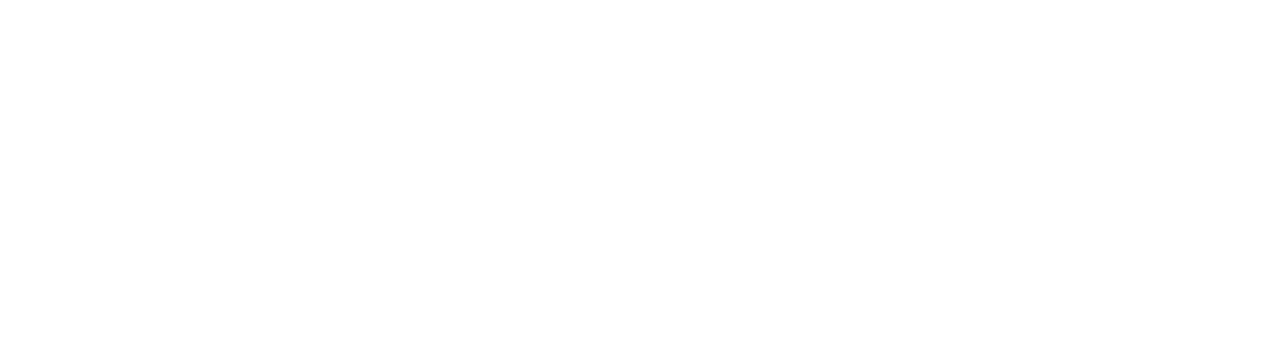
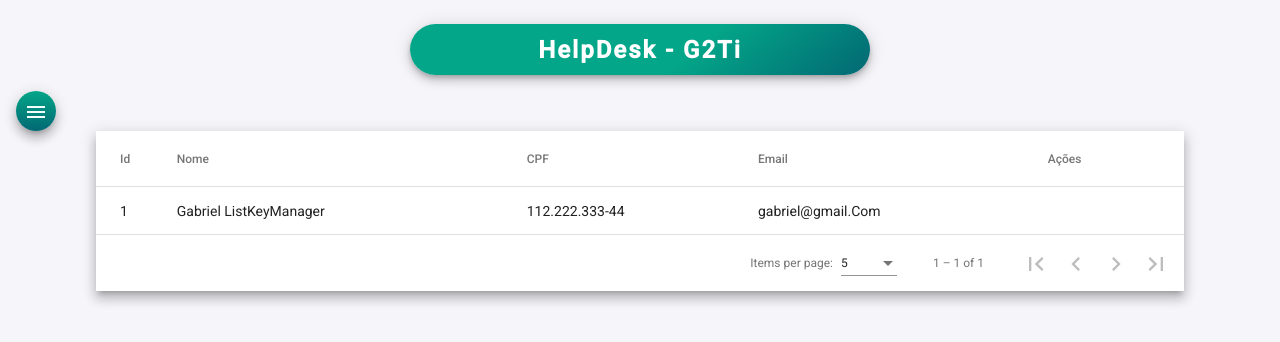
Before and after one commit to GabrielAnony/helpdesk-frontend, an Angular app: page /tecnicos in a window 1280 px wide. Before the commit this address led to /. Shown: the top 342 px of the page. Built offline with nearby package versions, Linux system fonts and the light colour scheme.

Commit message:
table tecnicos

```diff
--- a/src/app/app-routing.module.ts
+++ b/src/app/app-routing.module.ts
@@ -1,3 +1,4 @@
+import { TecnicoListComponent } from "./components/tecnico/tecnico-list/tecnico-list.component";
 import { HomeComponent } from "./components/home/home.component";
 import { NavComponent } from "./components/nav/nav.component";
 import { NgModule } from "@angular/core";
@@ -7,7 +8,10 @@
   {
     path: "",
     component: NavComponent,
-    children: [{ path: "home", component: HomeComponent }],
+    children: [
+      { path: "home", component: HomeComponent },
+      { path: "tecnicos", component: TecnicoListComponent },
+    ],
   },
 ];
 
--- a/src/app/app.module.ts
+++ b/src/app/app.module.ts
@@ -29,9 +29,10 @@
 import { NavComponent } from "./components/nav/nav.component";
 import { HomeComponent } from './components/home/home.component';
 import { HeaderComponent } from './components/header/header.component';
+import { TecnicoListComponent } from './components/tecnico/tecnico-list/tecnico-list.component';
 
 @NgModule({
-  declarations: [AppComponent, NavComponent, HomeComponent, HeaderComponent],
+  declarations: [AppComponent, NavComponent, HomeComponent, HeaderComponent, TecnicoListComponent],
   imports: [
     BrowserModule,
     AppRoutingModule,
--- a/src/app/components/header/header.component.css
+++ b/src/app/components/header/header.component.css
@@ -8,8 +8,9 @@
   margin: 1.5rem auto 0px auto;
   border-radius: 2rem;
   padding: 0.6rem 10%;
-  background-color: #fff;
+  background: rgb(2, 0, 36);
+  background: linear-gradient(320deg, #026873 0%, rgba(3, 166, 136, 1) 40%);
   font-weight: bolder;
-  color: rgb(78, 78, 78);
+  color: rgb(255, 255, 255);
   letter-spacing: 2px;
 }
--- a/src/app/components/header/header.component.html
+++ b/src/app/components/header/header.component.html
@@ -1,5 +1,5 @@
 <div class="container">
-  <h1 class="mat-elevation-z5">
+  <h1 class="mat-elevation-z6">
     HelpDesk - G2Ti
   </h1>
 </div>
--- a/src/app/components/nav/nav.component.html
+++ b/src/app/components/nav/nav.component.html
@@ -2,11 +2,11 @@
   <mat-drawer #drawer class="sidenav" mode="side">
     <img src="assets/img/logo.png" alt="logo">
     <mat-nav-list class="nav-list">
-      <a mat-list-item routerLink="/">
+      <a mat-list-item routerLink="/home">
         <i class="material-icons">home</i>
         Home
       </a>
-      <a mat-list-item routerLink="/">
+      <a mat-list-item routerLink="tecnicos">
         <i class="material-icons">account_circle</i>
         Técnicos
       </a>
--- a/src/app/components/nav/nav.component.ts
+++ b/src/app/components/nav/nav.component.ts
@@ -10,6 +10,6 @@
   constructor(private router: Router) {}
 
   ngOnInit(): void {
-    this.router.navigate(["home"]);
+    this.router.navigate(["tecnicos"]);
   }
 }
--- /dev/null
+++ b/src/app/components/tecnico/tecnico-list/tecnico-list.component.css
@@ -0,0 +1,8 @@
+.container {
+  width: 85%;
+  margin: auto;
+}
+
+table {
+  width: 100%;
+}
--- /dev/null
+++ b/src/app/components/tecnico/tecnico-list/tecnico-list.component.html
@@ -0,0 +1,37 @@
+<div class="container">
+  <div class="mat-elevation-z8">
+    <table mat-table [dataSource]="dataSource">
+
+      <ng-container matColumnDef="position">
+        <th mat-header-cell *matHeaderCellDef> Id </th>
+        <td mat-cell *matCellDef="let element"> {{element.id}} </td>
+      </ng-container>
+
+      <ng-container matColumnDef="name">
+        <th mat-header-cell *matHeaderCellDef> Nome </th>
+        <td mat-cell *matCellDef="let element"> {{element.nome}} </td>
+      </ng-container>
+
+      <ng-container matColumnDef="weight">
+        <th mat-header-cell *matHeaderCellDef> CPF </th>
+        <td mat-cell *matCellDef="let element"> {{element.cpf}} </td>
+      </ng-container>
+
+      <ng-container matColumnDef="symbol">
+        <th mat-header-cell *matHeaderCellDef> Email </th>
+        <td mat-cell *matCellDef="let element"> {{element.email}} </td>
+      </ng-container>
+
+      <ng-container matColumnDef="acoes">
+        <th mat-header-cell *matHeaderCellDef> Ações </th>
+        <td mat-cell *matCellDef="let element"> {{element.symbol}} </td>
+      </ng-container>
+
+      <tr mat-header-row *matHeaderRowDef="displayedColumns"></tr>
+      <tr mat-row *matRowDef="let row; columns: displayedColumns;"></tr>
+    </table>
+
+    <mat-paginator [pageSizeOptions]="[5, 10, 20]" showFirstLastButtons aria-label="Select page of periodic elements">
+    </mat-paginator>
+  </div>
+</div>
--- /dev/null
+++ b/src/app/components/tecnico/tecnico-list/tecnico-list.component.ts
@@ -0,0 +1,42 @@
+import { Tecnico } from "./../../../models/tecnico";
+import { Component, OnInit, ViewChild } from "@angular/core";
+import { MatPaginator } from "@angular/material/paginator";
+import { MatTableDataSource } from "@angular/material/table";
+
+@Component({
+  selector: "app-tecnico-list",
+  templateUrl: "./tecnico-list.component.html",
+  styleUrls: ["./tecnico-list.component.css"],
+})
+export class TecnicoListComponent implements OnInit {
+  ELEMENT_DATA: Tecnico[] = [
+    {
+      id: 1,
+      nome: "Gabriel ListKeyManager",
+      cpf: "112.222.333-44",
+      email: "gabriel@gmail.Com",
+      senha: "1234",
+      perfis: ["0"],
+      dataCriacao: "13/22/2222",
+    },
+  ];
+
+  displayedColumns: string[] = [
+    "position",
+    "name",
+    "weight",
+    "symbol",
+    "acoes",
+  ];
+  dataSource = new MatTableDataSource<Tecnico>(this.ELEMENT_DATA);
+
+  constructor() {}
+
+  ngOnInit(): void {}
+
+  @ViewChild(MatPaginator) paginator: MatPaginator;
+
+  ngAfterViewInit() {
+    this.dataSource.paginator = this.paginator;
+  }
+}
--- /dev/null
+++ b/src/app/models/tecnico.ts
@@ -0,0 +1,9 @@
+export interface Tecnico {
+  id?: any;
+  nome: string;
+  cpf: string;
+  email: string;
+  senha: string;
+  perfis: string[];
+  dataCriacao: any;
+}
```
